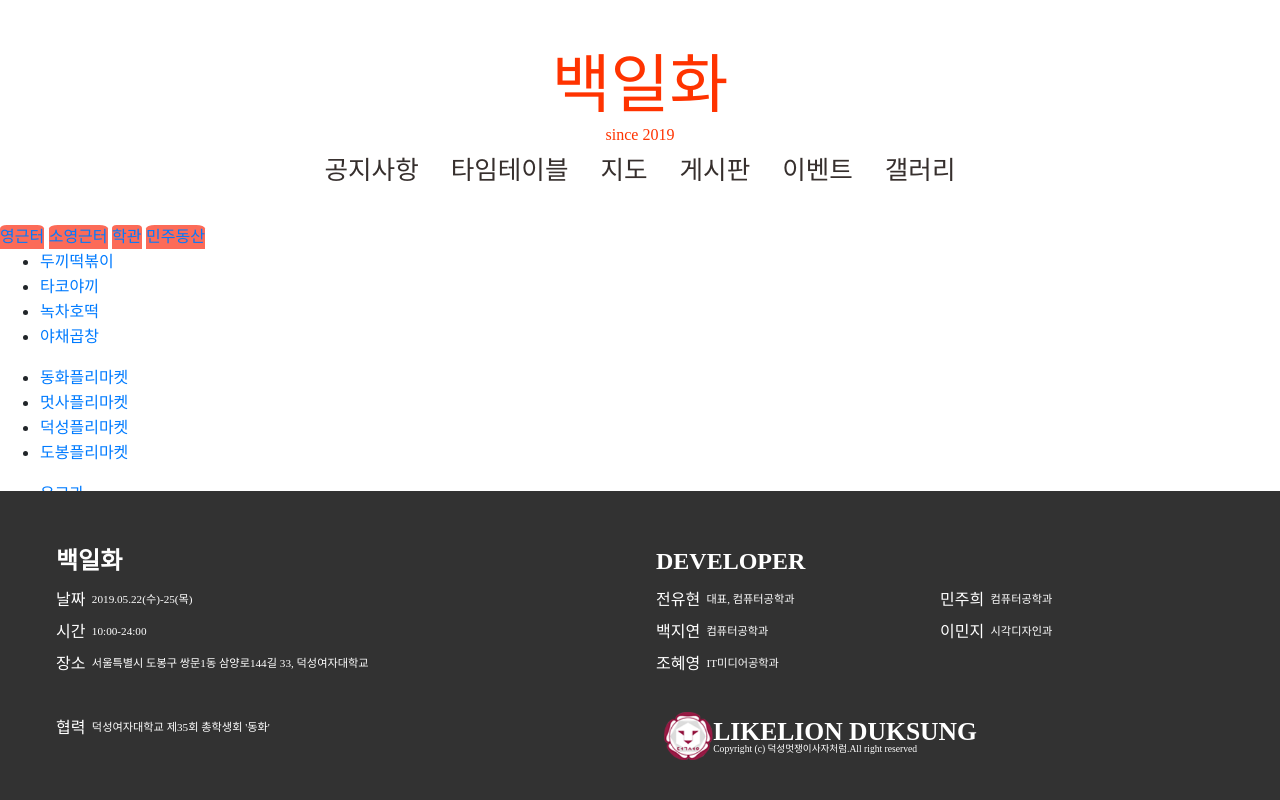
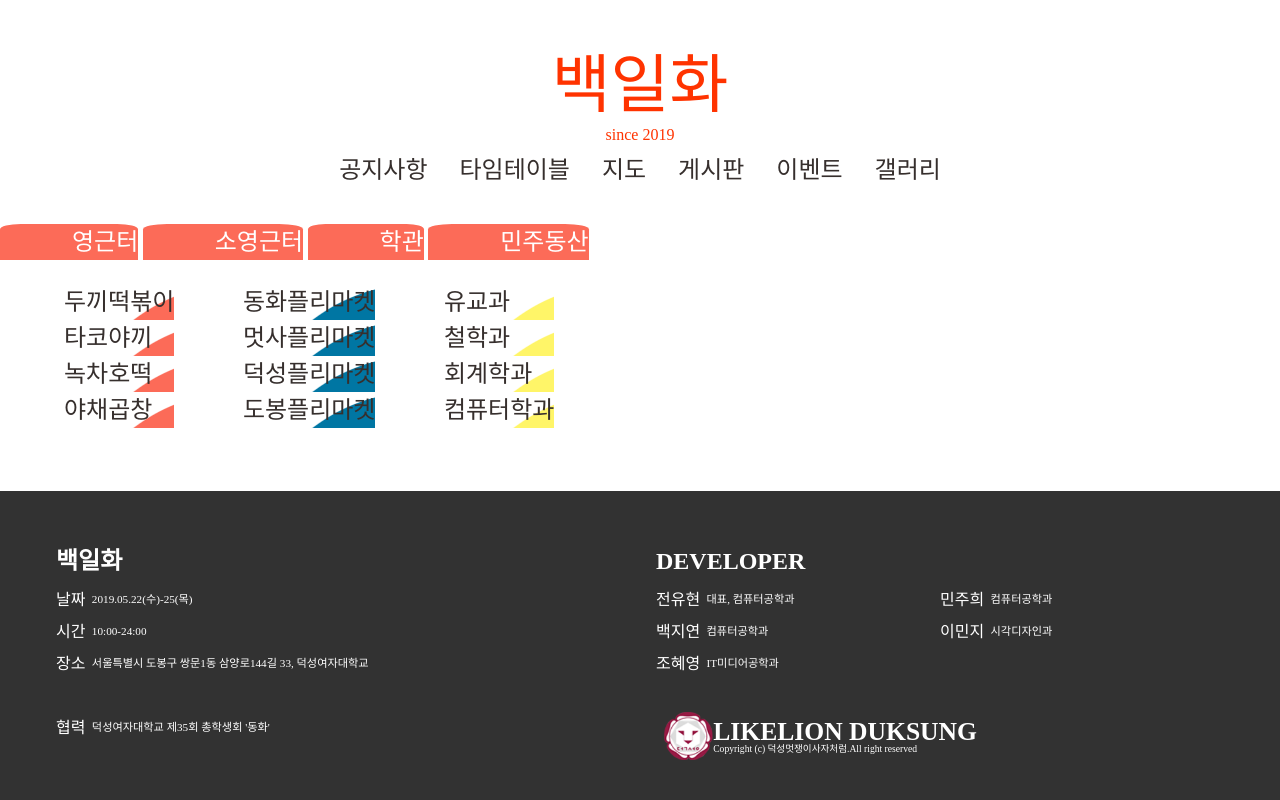
Before and after one commit to MJBJ/2019DS_Festival, a Django app: page /map in a window 1280 px wide. Run offline with Django 3.2, Linux system fonts and the light colour scheme; some libraries are stand-ins or nearby versions; some web fonts are replaced.

Commit message:
중간 커밋

```diff
--- a/board/templates/photo.html
+++ b/board/templates/photo.html
@@ -1,4 +1,5 @@
-<head>
+{% extends 'base.html' %}
+{% block content %}
     <style>
         .container{width:90%; height:45%;
         margin-left: 5%;
@@ -7,8 +8,6 @@
         body{  background-color: #FFFFFF;
             box-shadow: 2px 2px 3px gray ;}
     </style>
-</head>
-
 {%for board in boards.all%}
 <div class="container">
     {% if board.file %}
@@ -16,3 +15,4 @@
     {% endif %}
 </div>
 {%endfor%}
+{% endblock %}
--- a/info/static/css/base.css
+++ b/info/static/css/base.css
@@ -60,7 +60,6 @@ div.contents{
                 padding-top: 14em;
                }
 
-
 /* 푸터 */
     div#footer{
                 background-color: #323232;
--- a/info/templates/map.html
+++ b/info/templates/map.html
@@ -4,15 +4,36 @@
 
 <style>
 @font-face { font-family: 'S-CoreDream-3Light'; src: url('https://cdn.jsdelivr.net/gh/projectnoonnu/noonfonts_six@1.2/S-CoreDream-3Light.woff') format('woff'); font-weight:normal; font-style: normal; }
+
+  a:link,a:visited,a.active,a.hover { text-decoration: none; color:#362f2d;font-size:1.5em;}
+
   div#tab div{
     background-color: #fc6b58;
     border-radius: 15% 15% 0 0;
     display: inline-block;
   }
-  .maplink, .maplink:link, .maplink:visited, .maplink.active, .maplink.hover
-  { text-decoration:none;
-    font-family: 'S-CoreDream-3Light';
+
+  div#tab div>a {
+    color: white;
+    padding-left: 3em
   }
+  .maplink {font-family: 'S-CoreDream-3Light';}
+
+  .maplist {
+    display: inline-block;
+    list-style:none;
+    padding-left: 4em;
+    padding-top: 1.5em;
+    padding-bottom: 1.5em;
+    background-repeat: no-repeat;
+	  background-position: left;
+    background-size: 10px;
+    }
+
+  li.truck {background-image: url("../static/img/truck.png");}
+  li.flea  {background-image: url("../static/img/flea.png"); }
+  li.booth {background-image: url("../static/img/booth.png");}
+
 </style>
 
 <div id="tab">
@@ -22,25 +43,26 @@
     <div><a class="maplink"href="#">민주동산</a></div>
 </div>
 
+<div id="mapdiv">
 <ul class="maplist">
-  <li><a class="maplink" href="#">두끼떡볶이</a></li>
-  <li><a class="maplink" href="#">타코야끼</a></li>
-  <li><a class="maplink" href="#">녹차호떡</a></li>
-  <li><a class="maplink" href="#">야채곱창</a></li>
+  <li class="truck"><a class="maplink" href="#">두끼떡볶이</a></li>
+  <li class="truck"><a class="maplink" href="#">타코야끼</a></li>
+  <li class="truck"><a class="maplink" href="#">녹차호떡</a></li>
+  <li class="truck"><a class="maplink" href="#">야채곱창</a></li>
 </ul>
 
 <ul class="maplist">
-  <li><a class="maplink" href="#">동화플리마켓</a></li>
-  <li><a class="maplink" href="#">멋사플리마켓</a></li>
-  <li><a class="maplink" href="#">덕성플리마켓</a></li>
-  <li><a class="maplink" href="#">도봉플리마켓</a></li>
+  <li class="flea"><a class="maplink" href="#">동화플리마켓</a></li>
+  <li class="flea"><a class="maplink" href="#">멋사플리마켓</a></li>
+  <li class="flea"><a class="maplink" href="#">덕성플리마켓</a></li>
+  <li class="flea"><a class="maplink" href="#">도봉플리마켓</a></li>
 </ul>
 
 <ul class="maplist">
-  <li><a href="#">유교과</a></li>
-  <li><a href="#">철학과</a></li>
-  <li><a href="#">회계학과</a></li>
-  <li><a href="#">컴퓨터학과</a></li>
+  <li class="booth" ><a class="maplink" href="#">유교과</a></li>
+  <li class="booth" ><a class="maplink" href="#">철학과</a></li>
+  <li class="booth" ><a class="maplink" href="#">회계학과</a></li>
+  <li class="booth" ><a class="maplink" href="#">컴퓨터학과</a></li>
 </ul>
-
+</div>
 {% endblock %}
```
Also changed, not shown: info/templates/notice.html (+6 -6 lines).
